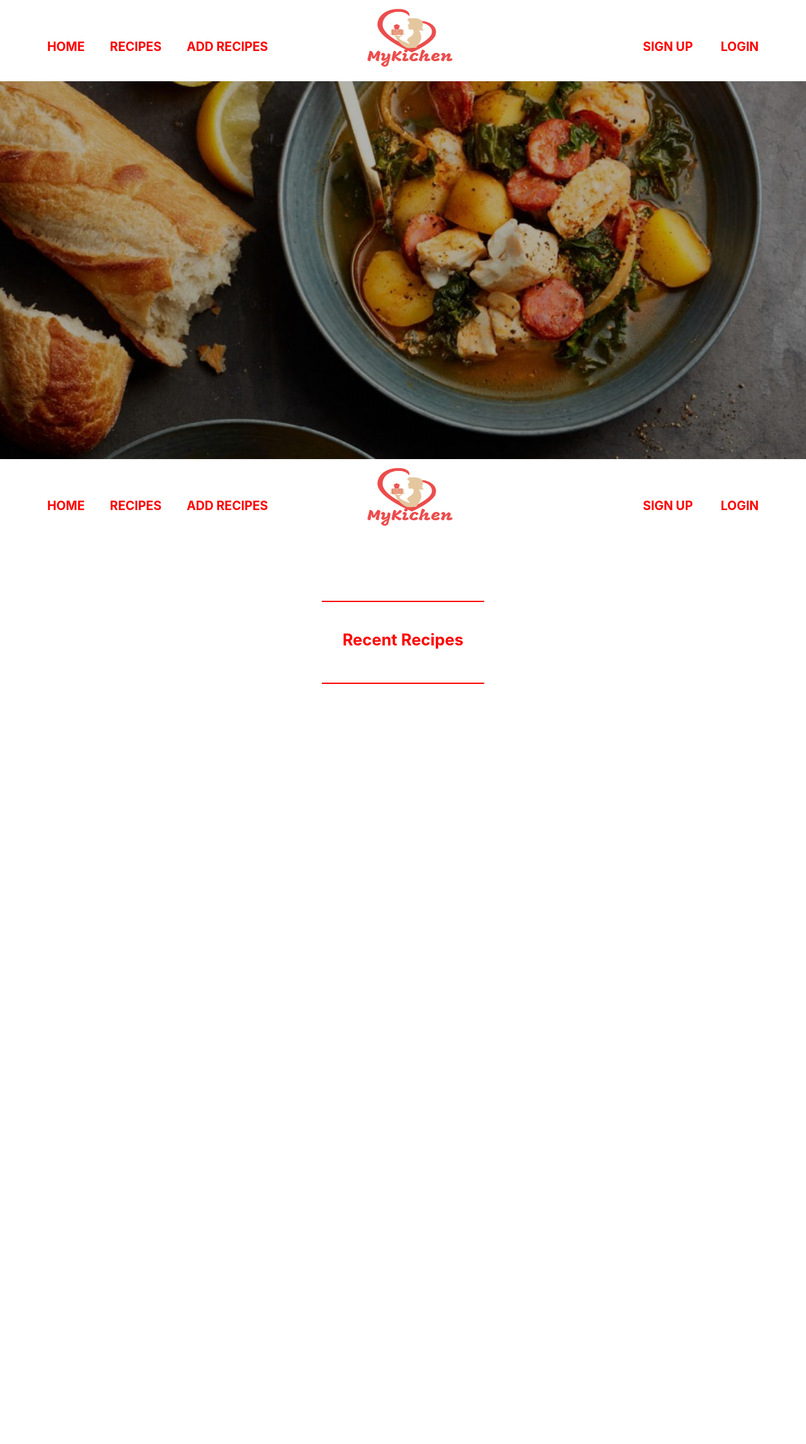
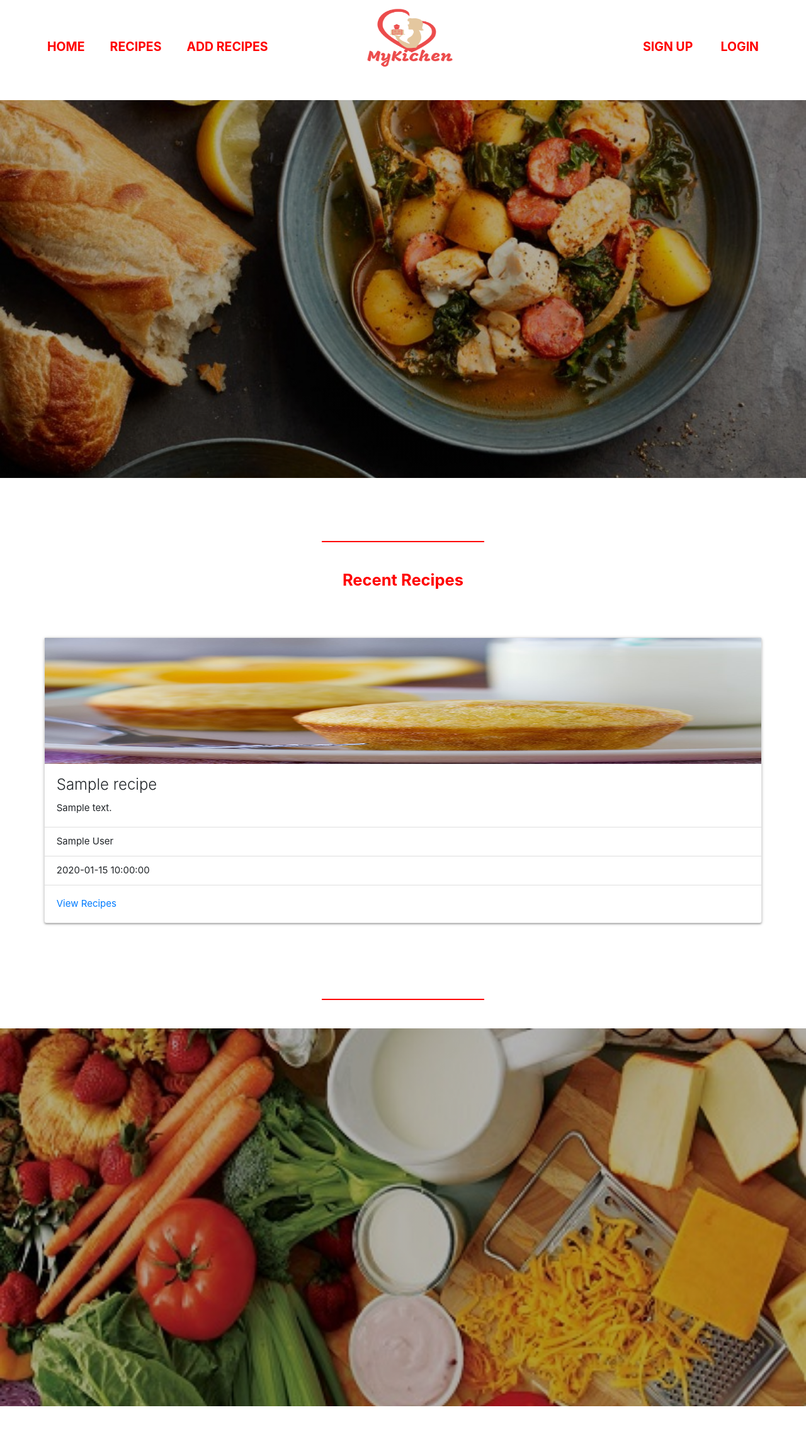
Before and after one commit to TapiwaDivine/mykitchen, a Flask app: page / in a window 1280 px wide. Shown: the whole page at 63% size. Before the commit the page ends 1086 px from the top, so only its background shows below. Run offline with Flask 2, Linux system fonts and the light colour scheme; a database or web service that is not in the repository returns one stand-in record (values such as "Sample title"); some libraries are stand-ins or nearby versions.

Commit message:
fixed templating

```diff
--- a/app.py
+++ b/app.py
@@ -21,12 +21,13 @@
 @app.route('/')
 @app.route('/home')
 def home():
-    return render_template("index.html")
+    return render_template("index.html",
+                            recipes=mongo.db.recipes.find())
 
-@app.route('/display_card')
-def display_card():
-    return render_template("display_card.html",
-                            recipes=mongo.db.recipes.find())
+#@app.route('/display_card')
+#def display_card():
+#    return render_template("display_card.html",
+#                            recipes=mongo.db.recipes.find())
 
 @app.route('/add_recipe')
 def add_recipe():
--- a/static/css/styles.css
+++ b/static/css/styles.css
@@ -66,9 +66,16 @@
     color: white;
     font-weight: bold;
     transition: .5s;
+}
 
+.container-fluid {
+    padding-left: 0px;
+    padding-right: 0px;
+    padding-top: 30px;
+    padding-bottom: 30px;
 }
-.container-fluid {
+
+.container {
     padding-left: 0px;
     padding-right: 0px;
     padding-top: 30px;
@@ -79,6 +86,7 @@
     border: 1px solid red;
     text-align: center;
     width: 20%;
+    margin-top: 70px;
 }
 
 h4, h4 {
@@ -88,3 +96,22 @@
     font-weight: 700;
     padding: 30px;
 }
+
+/*--------------------------------------------------------------------------------Footer section-------------*/
+
+#footer .bg-image{
+    background-image: linear-gradient(
+    rgba(0, 0, 0, 0.3),
+    rgba(0, 0, 0, 0.3)
+    ),
+    url('/static/images/veggies.jpg');
+    background-repeat: no-repeat;
+    background-position: center;
+    background-size: cover;
+    height: 75vh;
+    top: 0;
+    text-align: center;
+    color: white;
+    font-weight: bold;
+    transition: .5s;
+}
--- a/templates/base.html
+++ b/templates/base.html
@@ -31,11 +31,9 @@
         </div>
     </div>
     <div class="container-fluid">
-        {% block showcase %} {% endblock %}
-    </div>
-    <div class="container-fluid">
         {% block content %} {% endblock %}
     </div>
+
 <!--Materialize jquery and javascript-->
 <script src="https://cdnjs.cloudflare.com/ajax/libs/materialize/1.0.0/js/materialize.min.js"></script>
 <script src="https://cdnjs.cloudflare.com/ajax/libs/jquery/3.2.1/jquery.min.js"></script>
--- a/templates/display_card.html
+++ /dev/null
@@ -1,23 +0,0 @@
-{% extends 'base.html'%}{% block content %}
-<hr>
-<h4>Recent Recipes</h4>
-    <div class="card-deck">
-        {% for recipe in recipes %}
-            <div class="card" style="width: 18rem;">
-                <img src="static/images/Orange_buttermilk_muffinss.jpg" style="width: 100%; height: 200px;">
-                <div class="card-body">
-                    <h5 class="card-title">{{ recipe.title }}</h5>
-                    <p class="card-text">{{ recipe.description }}</p>
-                </div>
-                <ul class="list-group list-group-flush">
-                    <li class="list-group-item">{{ recipe.author }}</li>
-                    <li class="list-group-item">{{ recipe.cooking_time }}</li>
-                </ul>
-                <div class="card-body">
-                    <a href="#" class="card-link">View Recipes</a>
-                </div>
-            </div>
-        {% endfor %}
-    </div>
-<hr>
-{% endblock %}
--- a/templates/index.html
+++ b/templates/index.html
@@ -1,8 +1,39 @@
-{% extends 'base.html'%}
-{% block showcase %}
-<section id="showcase">
-    <div class="bg-image">
+{% extends 'base.html'%} {% block content %}
+
+<div class="container-fluid">
+    <section id="showcase">
+        <div class="bg-image">
+        </div>
+    </section>
+</div>
+<hr>
+<h4>Recent Recipes</h4>
+<div class="container">
+    <div class="card-deck">
+        {% for recipe in recipes %}
+            <div class="card" style="width: 18rem;">
+                <img src="static/images/Orange_buttermilk_muffinss.jpg" style="width: 100%; height: 200px;">
+                <div class="card-body">
+                    <h5 class="card-title">{{ recipe.title }}</h5>
+                    <p class="card-text">{{ recipe.description }}</p>
+                </div>
+                <ul class="list-group list-group-flush">
+                    <li class="list-group-item">{{ recipe.author }}</li>
+                    <li class="list-group-item">{{ recipe.cooking_time }}</li>
+                </ul>
+                <div class="card-body">
+                    <a href="#" class="card-link">View Recipes</a>
+                </div>
+            </div>
+        {% endfor %}
     </div>
-</section>
-{% include 'display_card.html' %}
+</div>
+<hr>
+<div class="container-fluid">
+    <section id="footer">
+        <div class="bg-image">
+        </div>
+    </section>
+</div>
+
 {% endblock %}
```
Also changed, not shown: static/images/veggies.jpg (added).
